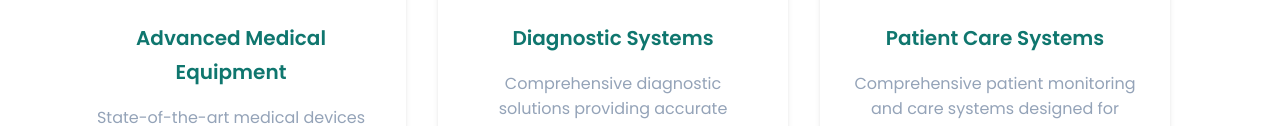
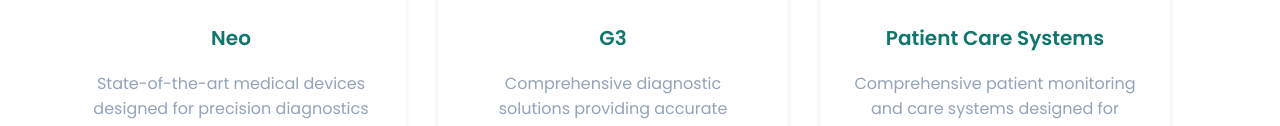
Before and after one commit to aabbasov2/sirius-home-3, a plain HTML site: page index.html in a window 1280 px wide. Shown: the part 1117-1243 px from the top of the page. Drawn offline with Linux system fonts and the light colour scheme.

Commit message:
Update index.html

```diff
--- a/index.html
+++ b/index.html
@@ -627,14 +627,14 @@
                         <div class="product-image">
                             <img src="https://i.imgur.com/x7oxgyn.jpeg" alt="Advanced Medical Equipment">
                         </div>
-                        <h3>Advanced Medical Equipment</h3>
+                        <h3>Neo</h3>
                         <p>State-of-the-art medical devices designed for precision diagnostics and patient care with cutting-edge technology.</p>
                     </div>
                     <div class="product-card">
                         <div class="product-image">
                             <img src="https://i.imgur.com/WrSGoVV.jpeg" alt="Diagnostic Systems">
                         </div>
-                        <h3>Diagnostic Systems</h3>
+                        <h3>G3</h3>
                         <p>Comprehensive diagnostic solutions providing accurate medical assessments and real-time patient monitoring capabilities.</p>
                     </div>
                     <div class="product-card">
```
